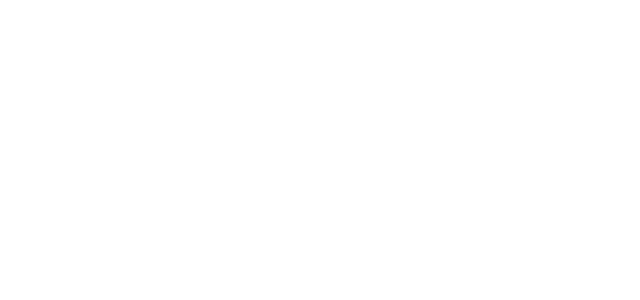
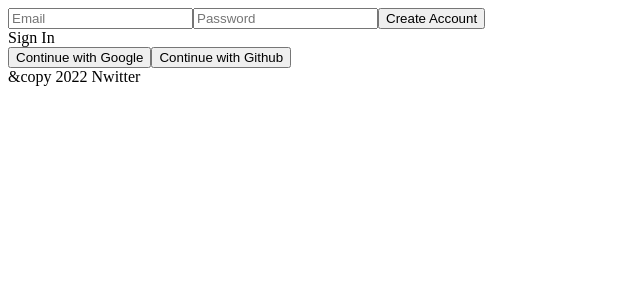
Before and after one commit to hanchorong/Study_nwitter, a React (Create React App) app: page / in a window 1280 px wide. Shown: the top 300 px of the page, without its empty margins (0-640 px from the left). Built offline with nearby package versions, Linux system fonts and the light colour scheme; no server answers.

Commit message:
signup&signin

```diff
--- /dev/null
+++ b/jsconfig.json
@@ -0,0 +1,6 @@
+{
+  "compilerOptions": {
+    "baseUrl": "src"
+  },
+  "include": ["src"]
+}
--- a/package.json
+++ b/package.json
@@ -6,8 +6,10 @@
     "@testing-library/jest-dom": "^5.16.5",
     "@testing-library/react": "^13.4.0",
     "@testing-library/user-event": "^13.5.0",
+    "firebase": "^9.6.1",
     "react": "^18.2.0",
     "react-dom": "^18.2.0",
+    "react-router-dom": "^6.4.2",
     "react-scripts": "5.0.1",
     "web-vitals": "^2.1.4"
   },
--- a/src/App.js
+++ /dev/null
@@ -1,7 +0,0 @@
-import React from "react";
-
-function App() {
-  return <></>;
-}
-
-export default App;
--- /dev/null
+++ b/src/components/App.js
@@ -0,0 +1,28 @@
+import React, { useEffect, useState } from "react";
+import AppRouter from "components/Router";
+import { authService } from "fBase";
+
+function App() {
+  const [initialized, setInitialized] = useState(false);
+  const [isLoggedIn, setIsLoggedIn] = useState(false);
+
+  useEffect(() => {
+    authService.onAuthStateChanged((user) => {
+      if (user) {
+        setIsLoggedIn(true);
+      } else {
+        setIsLoggedIn(false);
+      }
+      setInitialized(true);
+    });
+  }, []);
+
+  return (
+    <>
+      {initialized ? <AppRouter isLoggedIn={isLoggedIn} /> : "Initialized..."}
+      <footer>&copy {new Date().getFullYear()} Nwitter</footer>
+    </>
+  );
+}
+
+export default App;
--- /dev/null
+++ b/src/components/Router.js
@@ -0,0 +1,22 @@
+import React from "react";
+import { HashRouter as Router, Routes, Route } from "react-router-dom";
+import Auth from "../routes/Auth";
+import Home from "../routes/Home";
+
+const AppRouter = ({ isLoggedIn }) => {
+  return (
+    <Router>
+      <Routes>
+        {isLoggedIn ? (
+          <>
+            <Route exact path="/" element={<Home />}></Route>
+          </>
+        ) : (
+          <Route exact path="/" element={<Auth />}></Route>
+        )}
+      </Routes>
+    </Router>
+  );
+};
+
+export default AppRouter;
--- /dev/null
+++ b/src/fBase.js
@@ -0,0 +1,19 @@
+// import firebase from "firebase/compat/app";
+// import "firebase/compat/auth";
+// import "firebase/compat/firestore";
+import { initializeApp } from "firebase/app";
+import { getAuth } from "firebase/auth";
+
+const firebaseConfig = {
+  apiKey: process.env.REACT_APP_API_KEY,
+  authDomain: process.env.REACT_APP_AUTH_DOMAIN,
+  projectId: process.env.REACT_APP_PROJECT_ID,
+  storageBucket: process.env.REACT_APP_STORAGE_BUCKET,
+  messagingSenderId: process.env.REACT_APP_MESSAGIN_ID,
+  appId: process.env.REACT_APP_APP_ID,
+};
+
+// export default firebase.initializeApp(firebaseConfig);
+// export const authService = firebase.auth();
+const app = initializeApp(firebaseConfig);
+export const authService = getAuth();
--- a/src/index.js
+++ b/src/index.js
@@ -1,6 +1,8 @@
 import React from "react";
 import ReactDOM from "react-dom/client";
-import App from "./App";
+import App from "./components/App";
+// import firebase from "./firebase";
+// console.log(firebase);
 
 const root = ReactDOM.createRoot(document.getElementById("root"));
 root.render(
--- /dev/null
+++ b/src/routes/Auth.js
@@ -0,0 +1,109 @@
+import { authService } from "fBase";
+import React, { useState } from "react";
+import {
+  createUserWithEmailAndPassword,
+  signInWithEmailAndPassword,
+  signInWithPopup,
+  GoogleAuthProvider,
+  GithubAuthProvider,
+} from "@firebase/auth";
+
+const Auth = () => {
+  const [email, setEmail] = useState("");
+  const [password, setPassword] = useState("");
+  const [newAccount, setNewAccount] = useState(true);
+  const [error, setError] = useState("");
+
+  const onChange = (event) => {
+    const {
+      target: { name, value },
+    } = event;
+    console.log(name, value);
+
+    if (name === "email") {
+      setEmail(value);
+    } else if (name === "password") {
+      setPassword(value);
+    }
+  };
+
+  const onSubmit = async (event) => {
+    event.preventDefault();
+    try {
+      let data;
+      if (newAccount) {
+        data = await createUserWithEmailAndPassword(
+          authService,
+          email,
+          password
+        );
+      } else {
+        data = await signInWithEmailAndPassword(authService, email, password);
+      }
+      console.log(data);
+    } catch (error) {
+      console.log(error);
+      setError(error.message);
+    }
+  };
+
+  const toggleAccount = () => setNewAccount((prev) => !prev);
+
+  const onSocialClick = async (event) => {
+    const { target: name } = event;
+
+    console.log(event.target.name);
+    let provider;
+    if (name === "google") {
+      // provider = new GoogleAuthProvider();
+    } else if (name === "github") {
+      // provider = new GithubAuthProvider();
+    }
+    const data = await signInWithPopup(authService, provider);
+    console.log(data);
+  };
+
+  return (
+    <>
+      <div>
+        <form onSubmit={onSubmit}>
+          <input
+            name="email"
+            type="email"
+            placeholder="Email"
+            required
+            value={email}
+            onChange={onChange}
+          />
+          <input
+            name="password"
+            type="password"
+            placeholder="Password"
+            required
+            value={password}
+            onChange={onChange}
+            autoComplete="false"
+          />
+          <input
+            type="submit"
+            value={newAccount ? "Create Account" : "Sign in"}
+          />
+          <span>{error}</span>
+        </form>
+        <span onClick={toggleAccount}>
+          {newAccount ? "Sign In" : "Create Account"}
+        </span>
+        <div>
+          <button name="google" onClick={onSocialClick}>
+            Continue with Google
+          </button>
+          <button name="github" onClick={onSocialClick}>
+            Continue with Github
+          </button>
+        </div>
+      </div>
+    </>
+  );
+};
+
+export default Auth;
--- /dev/null
+++ b/src/routes/EditProfile.js
@@ -0,0 +1,3 @@
+import React from "react";
+
+export default () => <span>Edit Profile</span>;
--- /dev/null
+++ b/src/routes/Home.js
@@ -0,0 +1,5 @@
+import React from "react";
+
+const Home = () => <span>Home</span>;
+
+export default Home;
--- /dev/null
+++ b/src/routes/Profile.js
@@ -0,0 +1,3 @@
+import React from "react";
+
+export default () => <span>Profile</span>;
```
Also changed, not shown: 2 other files (tests, documents, lock files or other folders).
